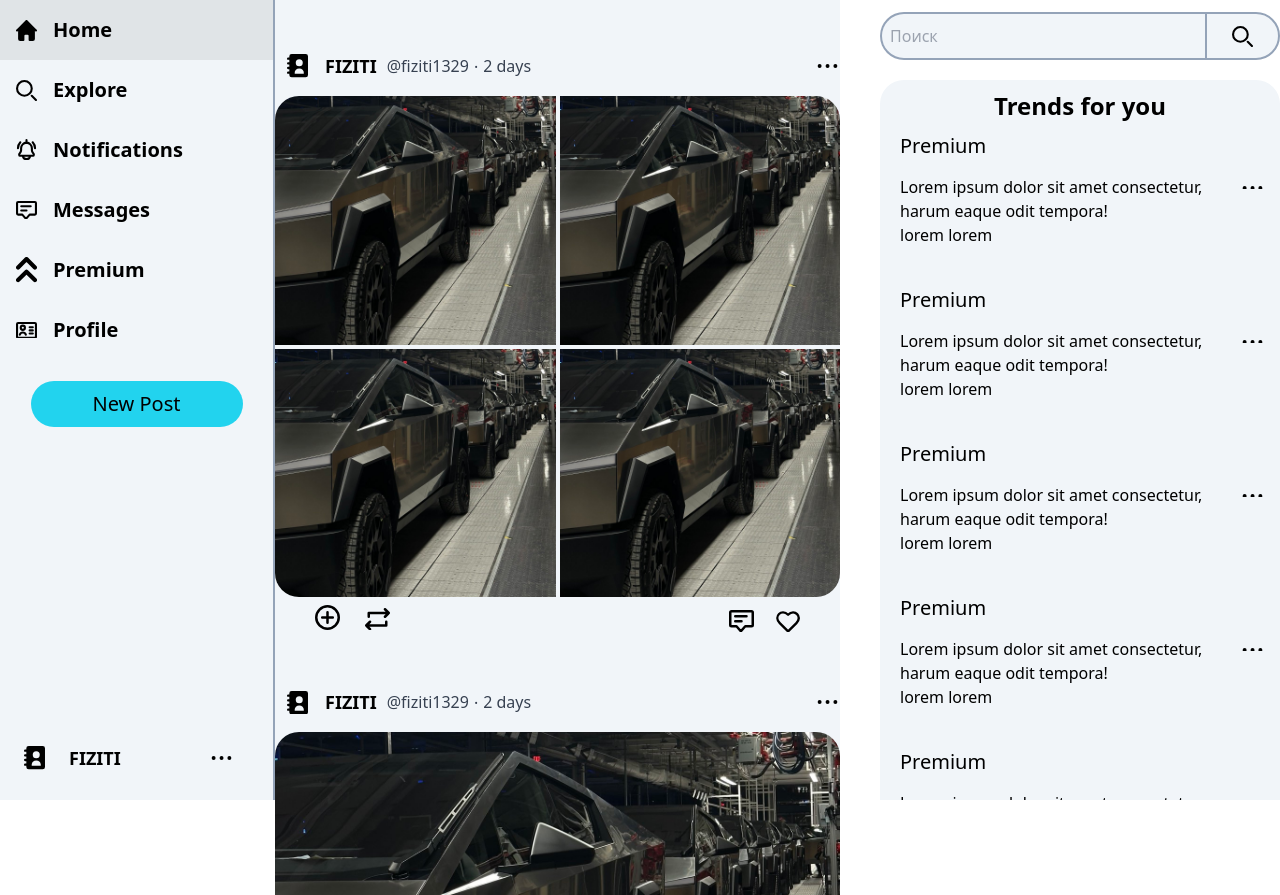
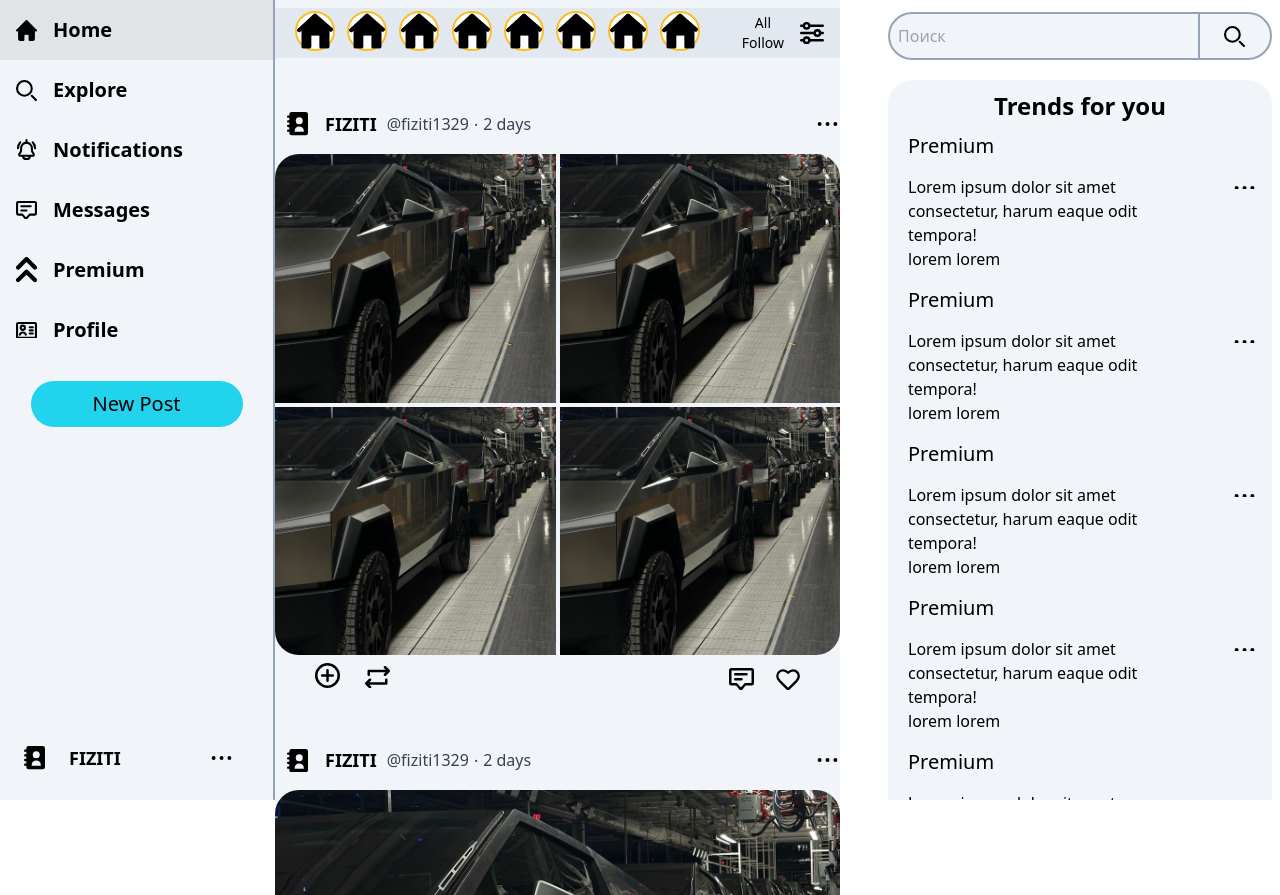
Before and after one commit to FIZITI/X, a website: page index.html in a window 1280 px wide. Shown: the top 895 px of the page. Drawn offline with Linux system fonts and the light colour scheme.

Commit message:
story block, scroll style

```diff
--- a/css/input.css
+++ b/css/input.css
@@ -16,8 +16,20 @@
 		@apply outline-0;
 	}
 
+	body::-webkit-scrollbar {
+		@apply w-[8px] bg-slate-200;
+	}
+
+	body::-webkit-scrollbar-thumb {
+		@apply rounded-t-3xl rounded-b-3xl bg-slate-400;
+	}
+
 	.card-sidebar {
 		@apply w-full h-[154px] hover:border-gray-400 hover:bg-[rgba(0,0,0,0.07)];
+	}
+
+	.sidebar-content::-webkit-scrollbar {
+		@apply w-0;
 	}
 
 	.card-h {
--- a/index.html
+++ b/index.html
@@ -57,7 +57,7 @@
             </a>
           </li>
         </ul>
-        <button class="flex justify-center items-center mt-[21px] m-auto rounded-3xl w-[212px] h-[46px] bg-cyan-400 text-bolt font-medium"><span>New Post</span></button>
+        <button class="flex justify-center items-center mt-[21px] m-auto rounded-3xl w-[212px] h-[46px] bg-cyan-400 text-bolt font-medium hover:bg-cyan-300"><span>New Post</span></button>
       </nav>
       <a class="w-full h-[60px] my-[12px] active-profile" href="#">
         <div class="flex items-center w-full h-full px-6">
@@ -80,6 +80,45 @@
   </header>
   <main class="flex justify-between w-full m-auto">
     <div class="w-full min-w-[550px] h-full mr-10 bg-slate-100">
+      <div class="flex justify-between items-center w-full h-[50px] max-w-[650px] m-auto mt-2 sticky top-0 px-4 bg-slate-200">
+        <div>
+          <button class="w-[40x] h-[40px] rounded-full mx-1 bg-white border-amber-400 border-[2px]">
+            <img class="w-full h-full" src="images/home.png" alt="аватар">
+          </button>
+          <button class="w-[40x] h-[40px] rounded-full mx-1 bg-white border-amber-400 border-[2px]">
+            <img class="w-full h-full" src="images/home.png" alt="аватар">
+          </button>
+          <button class="w-[40x] h-[40px] rounded-full mx-1 bg-white border-amber-400 border-[2px]">
+            <img class="w-full h-full" src="images/home.png" alt="аватар">
+          </button>
+          <button class="w-[40x] h-[40px] rounded-full mx-1 bg-white border-amber-400 border-[2px]">
+            <img class="w-full h-full" src="images/home.png" alt="аватар">
+          </button>
+          <button class="w-[40x] h-[40px] rounded-full mx-1 bg-white border-amber-400 border-[2px]">
+            <img class="w-full h-full" src="images/home.png" alt="аватар">
+          </button>
+          <button class="w-[40x] h-[40px] rounded-full mx-1 bg-white border-amber-400 border-[2px]">
+            <img class="w-full h-full" src="images/home.png" alt="аватар">
+          </button>
+          <button class="w-[40x] h-[40px] rounded-full mx-1 bg-white border-amber-400 border-[2px]">
+            <img class="w-full h-full" src="images/home.png" alt="аватар">
+          </button>
+          <button class="w-[40x] h-[40px] rounded-full mx-1 bg-white border-amber-400 border-[2px]">
+            <img class="w-full h-full" src="images/home.png" alt="аватар">
+          </button>
+        </div>
+        <div class="flex justify-between items-center">
+          <div class="flex flex-col text-sm px-4">
+            <button class="rounded-3xl hover:bg-slate-300">All</button>
+            <button class="rounded-3xl hover:bg-slate-300">Follow</button>
+          </div>
+          <button>
+            <svg class="max-w-[24px] w-[24px]" aria-hidden="true" xmlns="http://www.w3.org/2000/svg" fill="none" viewBox="0 0 20 20">
+              <path stroke="currentColor" stroke-linecap="round" stroke-linejoin="round" stroke-width="2" d="M7.75 4H19M7.75 4a2.25 2.25 0 0 1-4.5 0m4.5 0a2.25 2.25 0 0 0-4.5 0M1 4h2.25m13.5 6H19m-2.25 0a2.25 2.25 0 0 1-4.5 0m4.5 0a2.25 2.25 0 0 0-4.5 0M1 10h11.25m-4.5 6H19M7.75 16a2.25 2.25 0 0 1-4.5 0m4.5 0a2.25 2.25 0 0 0-4.5 0M1 16h2.25"/>
+            </svg>
+          </button>
+        </div>
+      </div>
       <div class="m-auto max-w-[650px] mt-[44px]">
         <div class="flex items-center w-full h-full">
           <a class="flex justify-center items-center max-w-[44px] min-w-[44px] h-[44px] rounded-full" href="#">
@@ -397,7 +436,7 @@
       </div>
     </div>
     <aside class="flex justify-end max-w-[400px] w-full max-h-full">
-      <section class="max-w-[400px] w-full h-full fixed overflow-y-auto">
+      <div class="sidebar-content px-2 max-w-[400px] w-full h-full fixed overflow-y-auto">
         <form class="flex justify-center items-center sticky top-2 mt-[12px] max-w-[650px] m-auto rounded-3xl max-h-[48px]" action="#">
           <input class="rounded-l-3xl pl-2 w-full h-[48px] bg-slate-100 focus:border-slate-300 shadow-gray-200 border-[2px] border-r-0 border-slate-400" type="text" placeholder="Поиск">
           <button class="flex justify-center items-center w-[92px] bg-slate-100 hover:bg-slate-200 h-[48px] rounded-r-3xl border-[2px] border-slate-400">
@@ -521,7 +560,7 @@
             </div>
           </a>
         </div>
-      </section>
+      </div>
     </aside>
   </main>
 </div>
```
Also changed, not shown: css/output.css.
